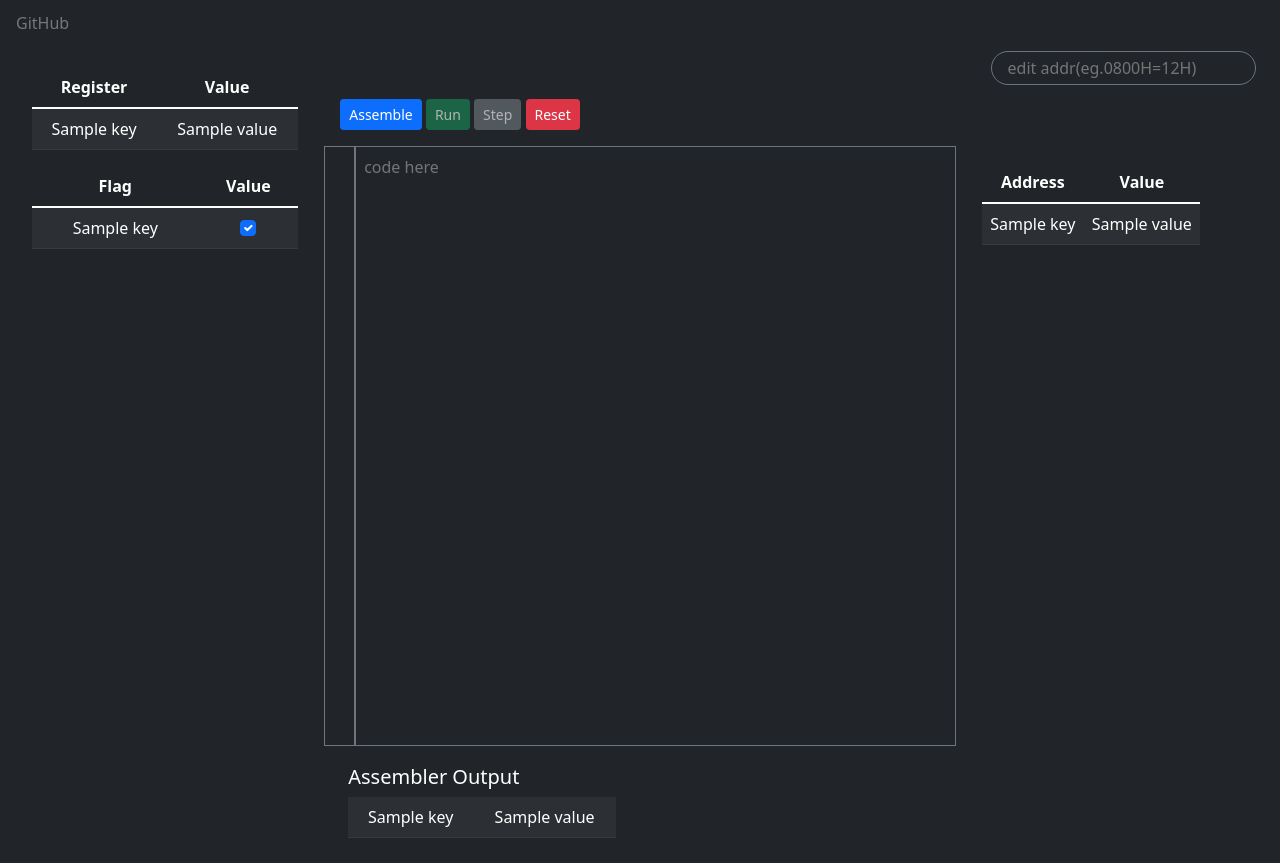
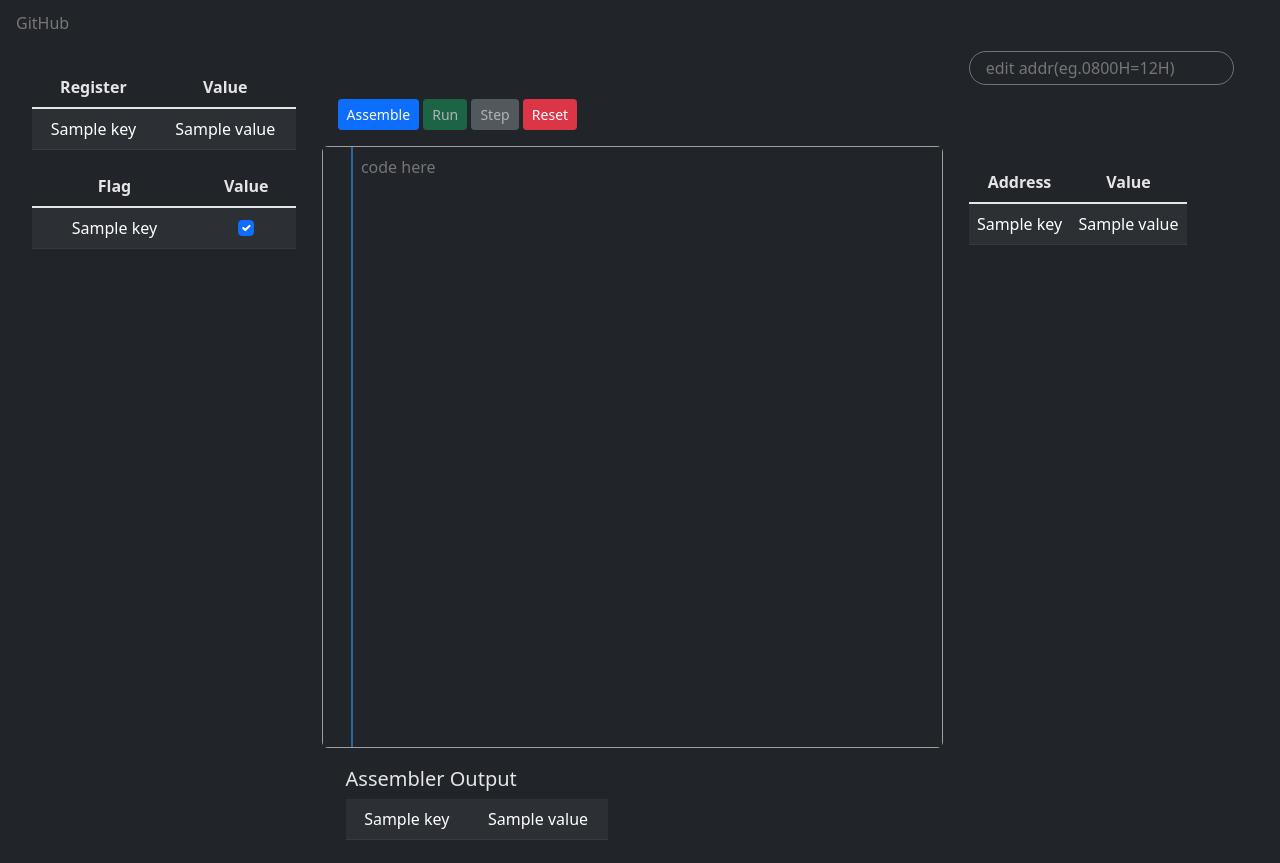
Before and after one commit to devanshshukla99/8085-Simulator, a Flask app: template webapp/templates/index.html in a window 1280 px wide. Before the commit the page ends 838 px from the top, so only its background shows below. Run offline with Flask 2, Linux system fonts and the light colour scheme; the template is opened without the code that fills it: most values are stand-ins (such as "Sample title", 1, 10 or a date in 2020).

Commit message:
style update

```diff
--- a/webapp/static/styles.css
+++ b/webapp/static/styles.css
@@ -1,8 +1,9 @@
 * {
     margin: 0px;
     padding: 0px;
-    color: white;
+    color: rgb(229, 229, 229);
 }
+
 .main {
     margin-left: 1rem;
     margin-top: 1rem;
@@ -11,19 +12,21 @@
     gap: 10px;
     grid-auto-rows: 100px;
     grid-template-areas:
-      "a d d d d f"
-      "a d d d d c"
-      "b d d d d c"
-      "b e e e e c";
+        "a d d d d f"
+        "a d d d d c"
+        "b d d d d c"
+        "b e e e e c";
     /* grid-template-columns: 100px 80px 100px; */
     grid-template-columns: auto auto auto auto;
     grid-template-rows: 80px auto 80px;
     column-gap: 10px;
     row-gap: 15px;
 }
+
 table {
     text-align: center
 }
+
 .memory-container {
     padding: 1rem;
     text-align: center;
@@ -32,15 +35,20 @@
     overflow-y: auto;
     border-collapse: collapse;
 }
+
 .registers-flags {
     display: flex;
     padding: 1rem;
     flex-direction: column;
 }
+
 .code-container {
     display: flex;
     flex-direction: row;
+    border: solid rgb(159, 159, 159) 1px;
+    border-radius: 6px;
 }
+
 .controls-container {
     display: flex;
     flex-direction: column;
@@ -48,66 +56,84 @@
     padding-top: 1rem;
     min-height: 250px;
 }
+
 .controls-container .button-head {
     padding: 1rem;
 }
+
 #track {
     width: 10%;
     resize: none;
     align-content: right;
+    border: none;
+    border-right: solid rgba(42, 115, 188, 0.826) 2px;
 }
+
 @media only screen and (min-width: 1080px) {
     #track {
         width: 5%;
     }
 }
+
 .code-box {
     outline: 0px;
     white-space: break-spaces;
     min-height: 600px;
     resize: none;
     width: 100%;
+    border: none;
 }
+
 textarea {
     margin-top: 0.5rem;
     padding: 0.5rem;
     resize: none;
 }
-textarea:focus-visible{
+
+textarea:focus-visible {
     outline: 0px;
 }
+
 .memory-edit-container {
     display: flex;
     height: 10%;
-    justify-content: space-around;
+    justify-content: left;
+    padding-left: 1rem;
 }
+
 .memory-edit {
     padding: 1rem;
     border-radius: 50px;
     border: 1px solid aqua !important;
 }
+
 .memory-edit-container input:focus {
     outline: none;
 }
+
 ::-webkit-scrollbar {
     width: 6px;
 }
+
 ::-webkit-scrollbar-thumb {
     border-radius: 10px;
     background-color: rgb(0, 0, 0, 0.3);
 }
+
 .header {
     padding-left: 1rem;
     padding-top: 1rem;
     display: flex;
     justify-content: flex-start;
 }
+
 .header a {
     color: #777;
     margin-top: -0.3em;
     display: block;
     text-decoration: none;
 }
+
 .header a:hover {
     color: rgb(10, 96, 255);
     text-decoration: none;
--- a/webapp/templates/base.html
+++ b/webapp/templates/base.html
@@ -13,7 +13,7 @@
 
 <body class="bg-dark">
     <div class="header">
-        <a href="https://github.com/devanshshukla99/8085_Simulator">GitHub</a>
+        <a href="https://github.com/devanshshukla99/8085-Simulator">GitHub</a>
     </div>
     {% block body %}
     {% endblock %}
```
